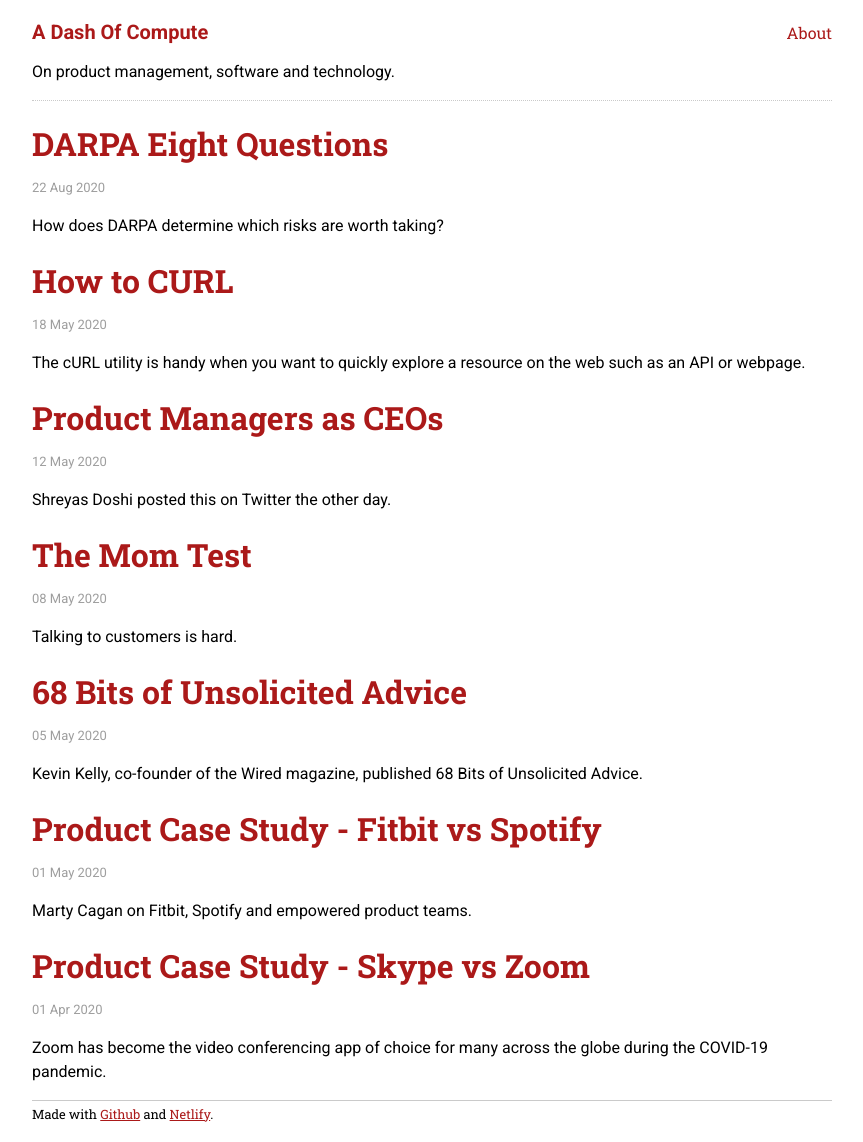
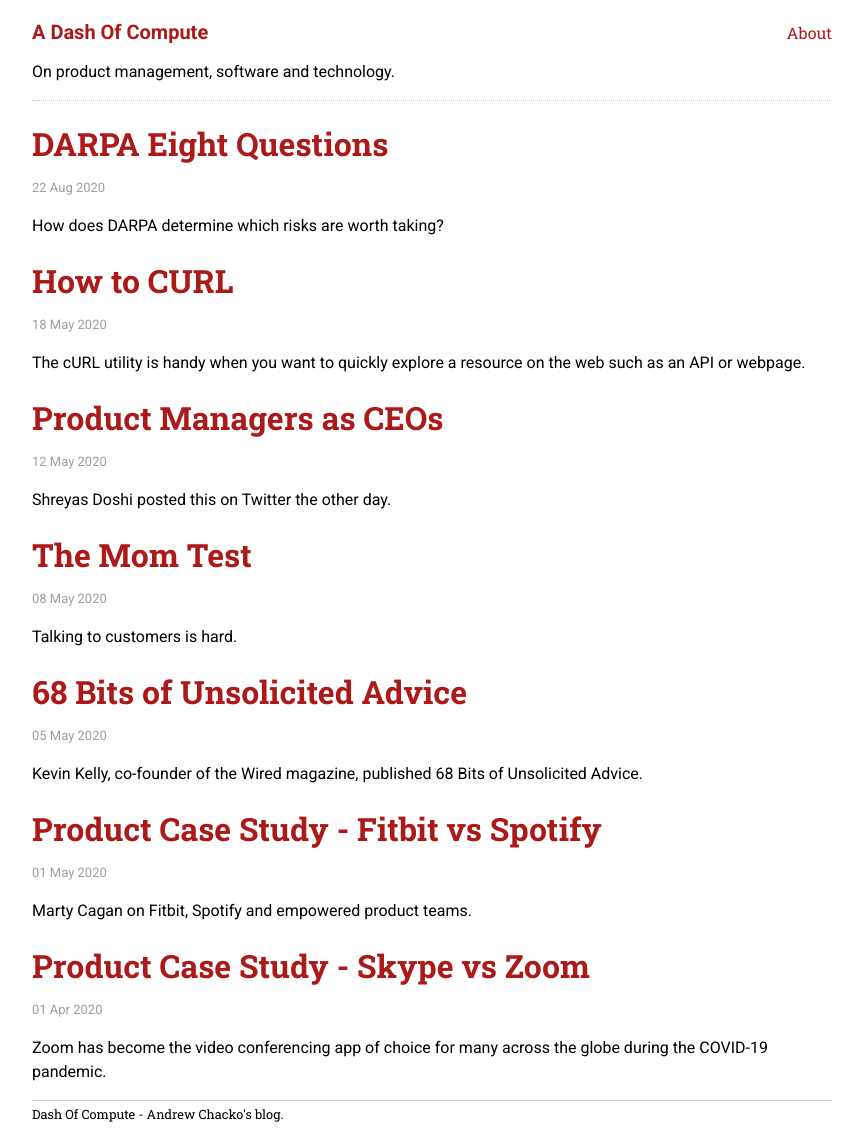
Before and after one commit to sautee/sautee.github.io, a Jekyll site: the page built from pages/index.md, in a window 1280 px wide. Shown: the whole page, without its empty margins (208-1071 px from the left). Built offline with Jekyll 4.4.1, drawn with Linux system fonts in a browser that asks for light colours.

Commit message:
Update footer.html

```diff
--- a/_includes/layout/footer.html
+++ b/_includes/layout/footer.html
@@ -1,3 +1,3 @@
 <footer>
-    Made with <a href="https://github.com">Github</a> and <a href="https://netlify.com">Netlify</a>.
+    Dash Of Compute - Andrew Chacko's blog.
 </footer>
```
